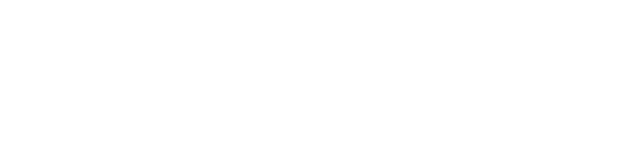
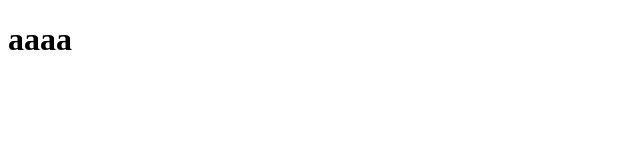
Before and after one commit to kazuro-yasuda/test-react, a plain HTML site: page index.html in a window 1280 px wide. Shown: the whole page, without its empty margins (0-640 px from the left). Drawn offline with Linux system fonts and the light colour scheme.

Commit message:
２回目

```diff
--- a/index.html
+++ b/index.html
@@ -7,6 +7,8 @@
     <title>Document</title>
 </head>
 <body>
+    <h1>aaaa
 
+    </h1>
 </body>
 </html>
```
